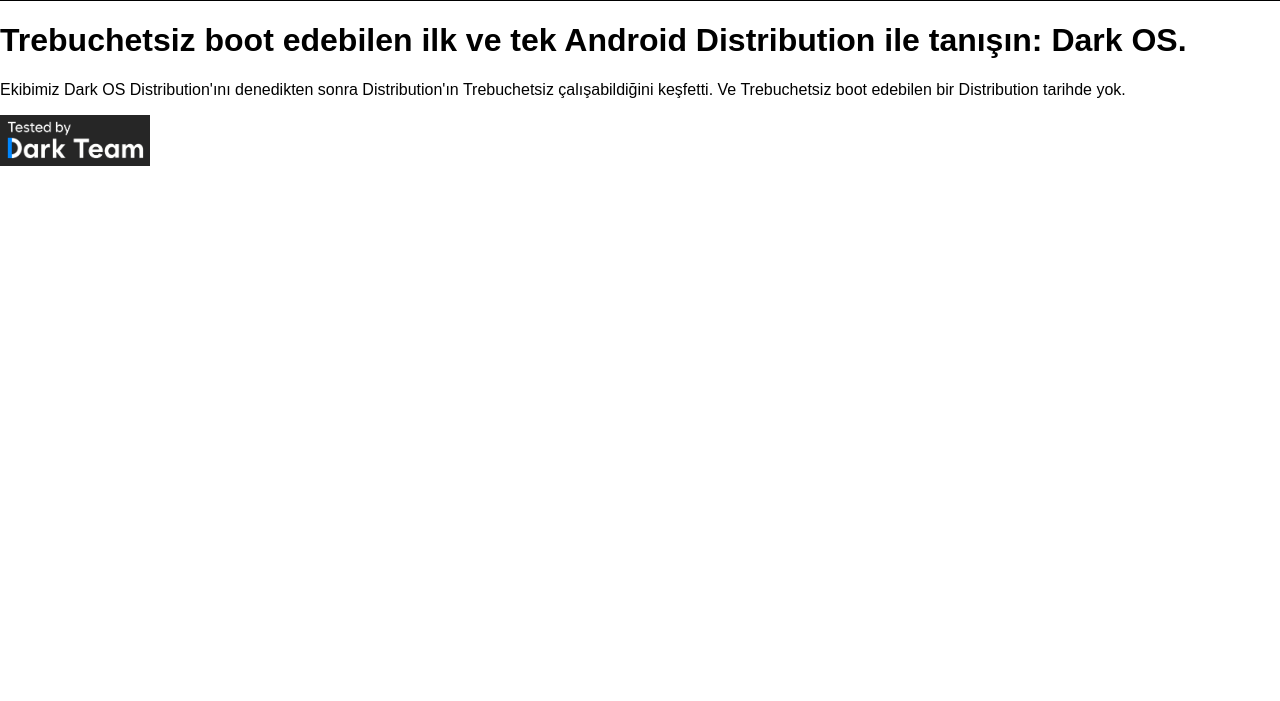
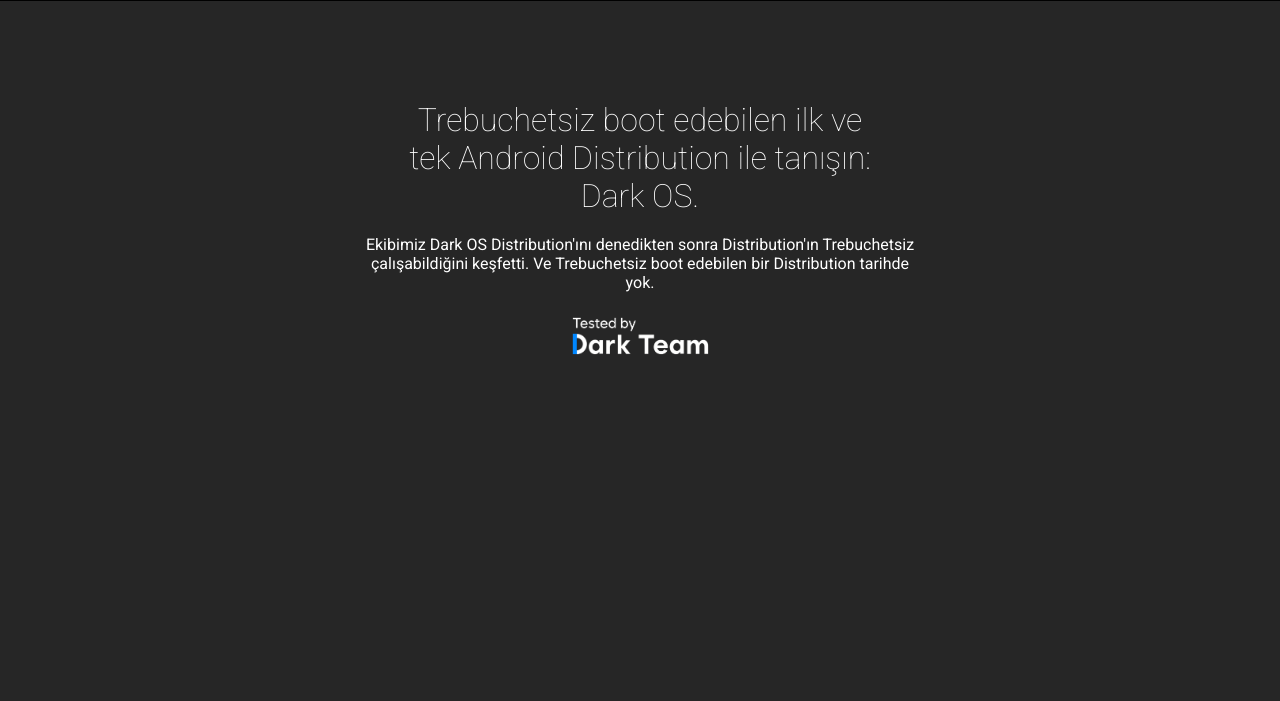
Before and after one commit to Dark-OS-Android-Distrobution/Dark-OS-WebSite, a plain HTML site: page index.html in a window 1280 px wide. Shown: the part 99-800 px from the top of the page. Drawn offline with nearby package versions, Linux system fonts and the light colour scheme.

Commit message:
Update style.css

```diff
--- a/style.css
+++ b/style.css
@@ -2,8 +2,9 @@
 
 body {
     margin: 0;
-    font-family: sans-serif;
+    font-family: "Roboto", sans-serif;
     overflow-x: hidden;
+    background-color: #262626;
 }
 
 .navbar {
@@ -34,10 +35,31 @@
     text-decoration: none;
     color: white;
     display: inline-block;
-    font-family: "Roboto", sans-serif;
     font-size: 20px;
     margin: 0;
     margin-right: 59px;
     margin-top: 8px;
+}
 
+.centerer {
+    text-align: center;
+    margin-top: 100px;
 }
+
+#trebuchet {
+    width: 490px;
+    font-weight: lighter;
+    color: white;
+    margin: 0 auto;
+    margin-top: 50px;
+}
+
+#trebuchetp {
+    width: 560px;
+    color: white;
+    margin: 20px auto 0 auto;
+}
+
+#trebuchetimg {
+    margin-top: 19px;
+}
```
